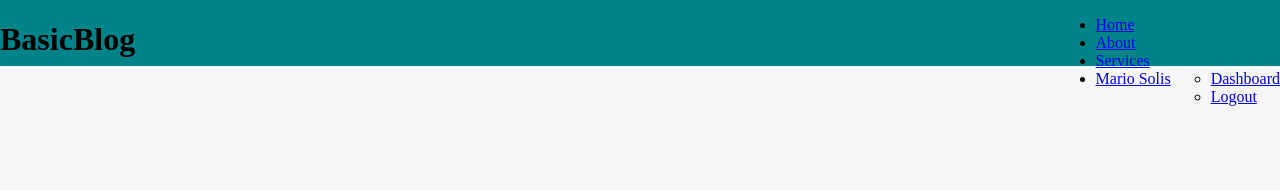
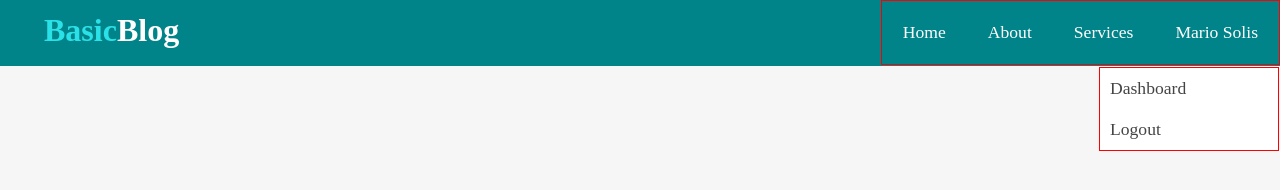
Before and after one commit to sonsolis/sonsolis, a plain HTML site: page index.html in a window 1280 px wide. Drawn offline with Linux system fonts and the light colour scheme.

Commit message:
2/3 of the way through the first navigation bar video.

```diff
--- a/css/style.css
+++ b/css/style.css
@@ -1,3 +1,6 @@
+* {
+    box-sizing: border-box;
+}
 body{
     padding: 0px;
     margin: 0px;
@@ -9,12 +12,72 @@ header {
     height: 66px;
 }
 
+header * {
+    color: white;
+    font-family: 'Lora', serif;
+}
+
 header .logo {
     float: left;
+    height: inherit;
+    margin-left: 2em;
+}
+
+header .logo-text {
+    margin: 12px;
+    font-family: 'Candal', serif;
+}
+
+header .logo-text span {
+    color: #2ae1e7;
 }
 
 header ul {
     float: right;
+    margin: 0px;
+    padding: 0px;
+    list-style: none;
+    border: 1px solid red;
+}
+
+header ul li {
+    float: left;
+    position: relative;
+}
+
+header ul li ul {
+    position: absolute;
+    top: 66px;
+    right: 0px;
+    width: 180px;
+}
+
+header ul li ul li {
+    width: 100%;
+
+}
+
+header ul li ul li:hover {
+    background: #d5d6d6;
+
+}
+
+header ul li ul li a {
+    padding: 10px;
+    background: white;
+    color: #444;
+}
+
+header ul li a {
+    display: block;
+    padding: 21px;
+    font-size: 1.1em;
+    text-decoration: none;
+}
+
+header ul li a:hover{
+    background: #014547;
+    transition: 0.5s;
 }
 
 header .menu-toggle {
```
Also changed, not shown: 1 other file.
